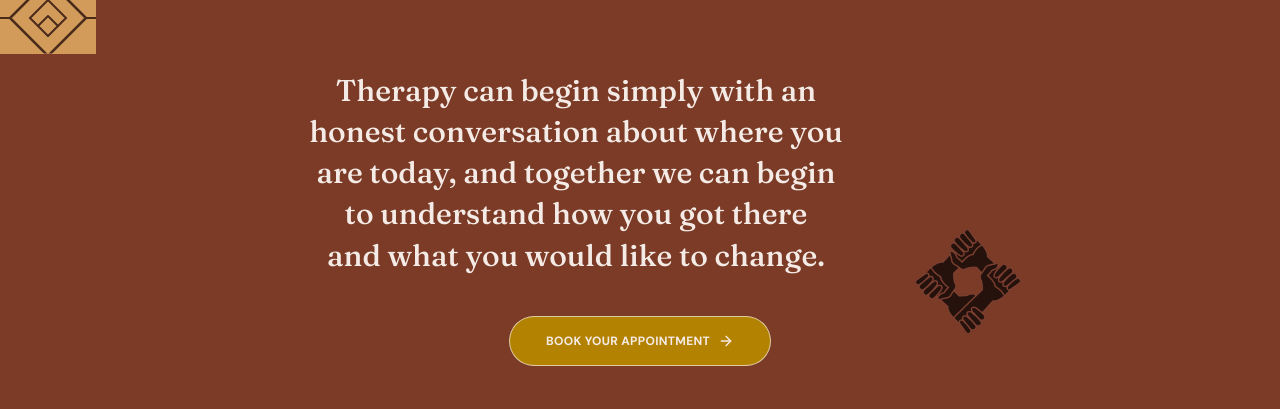
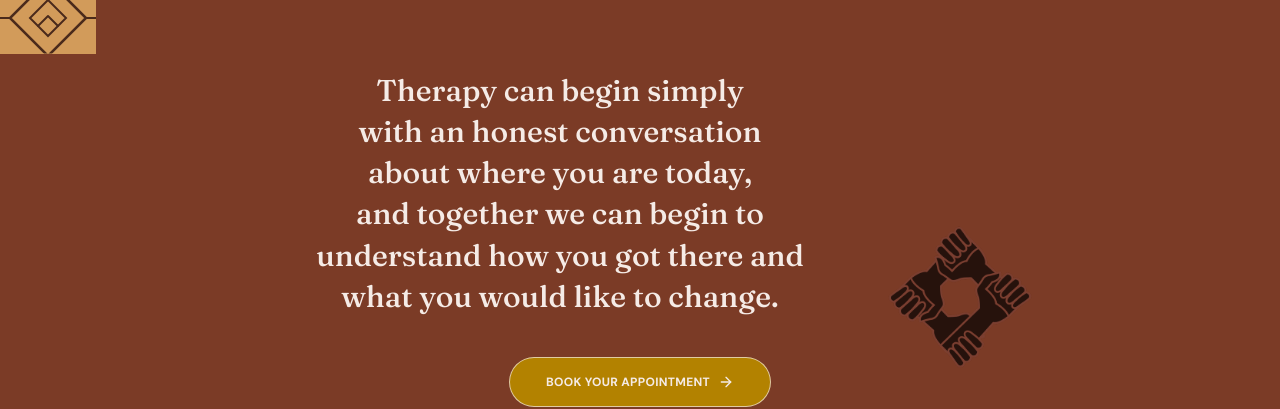
Before and after one commit to TalhaQureshi324/My_Kahani_Project, a Next.js app: page / in a window 1280 px wide. Shown: the part 4141-4550 px from the top of the page. Built offline with nearby package versions, Linux system fonts and the light colour scheme.

Commit message:
Bio conclusion graphic: enlarge to 160/192px desktop, 80px mobile

```diff
--- a/components/sections/BioConclusion.tsx
+++ b/components/sections/BioConclusion.tsx
@@ -13,7 +13,7 @@ export default function BioConclusion() {
     <section className="bg-rust text-creamwarm">
       <div className="mx-auto max-w-7xl overflow-hidden px-5 pt-4 pb-24 sm:px-8 lg:pb-32">
         <div className="relative mx-auto max-w-2xl text-center">
-          <p className="font-display text-2xl leading-snug font-medium text-balance sm:text-3xl md:pr-32">
+          <p className="font-display text-2xl leading-snug font-medium text-balance sm:text-3xl md:pr-40">
             {bioConclusion.text}
           </p>
           <Button
@@ -30,7 +30,7 @@ export default function BioConclusion() {
             aria-hidden="true"
             width={500}
             height={500}
-            className="pointer-events-none absolute right-0 -bottom-20 z-0 h-auto w-16 select-none md:-right-12 md:bottom-2 md:w-32 lg:-right-16 lg:w-36"
+            className="pointer-events-none absolute right-0 -bottom-24 z-0 h-auto w-20 select-none md:-right-16 md:bottom-2 md:w-40 lg:-right-20 lg:w-48"
           />
         </div>
       </div>
```
